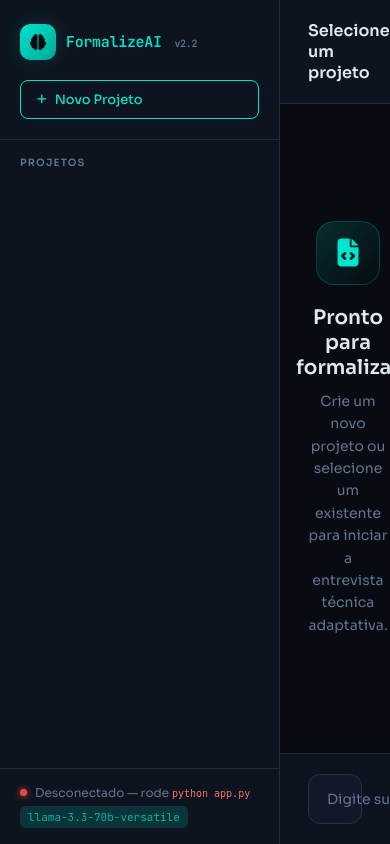
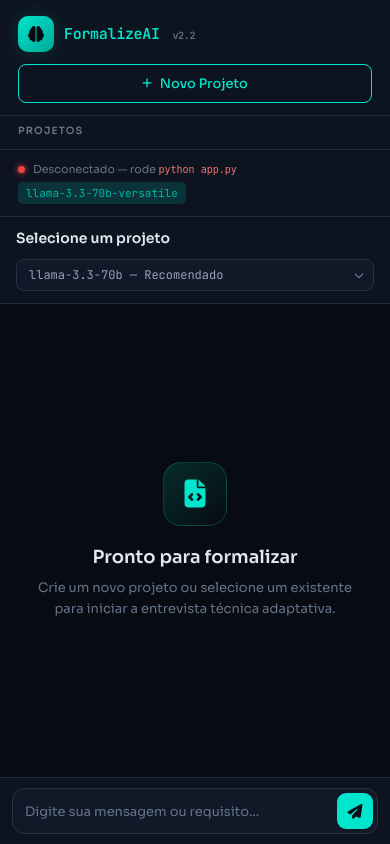
Before and after one commit to Foxactive1/formalizeAi, a Flask app: page / in a window 390 px wide. Run offline with Flask 3, Linux system fonts and the light colour scheme; data that the repository does not hold is empty; parts of the project's set-up code (start-up, migrations or seed data) failed here and were passed over; some libraries are stand-ins or nearby versions.

Commit message:
Atualizar o index.html

```diff
--- a/templates/index.html
+++ b/templates/index.html
@@ -2,8 +2,8 @@
 <html lang="pt-BR">
 <head>
   <meta charset="UTF-8">
-  <meta name="viewport" content="width=device-width, initial-scale=1.0">
-  <title>FormalizeAI v2.2</title>
+  <meta name="viewport" content="width=device-width, initial-scale=1.0, viewport-fit=cover">
+  <title>FormalizeAI v2.2 — Responsivo</title>
   <link rel="preconnect" href="https://fonts.googleapis.com">
   <link href="https://fonts.googleapis.com/css2?family=JetBrains+Mono:wght@400;600&family=Sora:wght@300;400;500;600&display=swap" rel="stylesheet">
   <link rel="stylesheet" href="https://cdnjs.cloudflare.com/ajax/libs/font-awesome/6.5.1/css/all.min.css">
@@ -106,6 +108,7 @@
       align-items: center;
       gap: 8px;
       transition: background .2s, box-shadow .2s;
+      justify-content: center;
     }
 
     .btn-new:hover {
@@ -171,6 +175,7 @@
       gap: 8px;
       font-size: 12px;
       color: var(--text-muted);
+      flex-wrap: wrap;
     }
 
     .status-dot {
@@ -193,6 +198,7 @@
       background: var(--teal-glow);
       border-radius: 5px;
       display: inline-block;
+      word-break: break-word;
     }
 
     /* ─── MAIN ─────────────────────────────────────────── */
@@ -202,16 +208,19 @@
       flex-direction: column;
       height: 100vh;
       overflow: hidden;
+      min-width: 0;
     }
 
     .main-header {
       display: flex;
       align-items: center;
       justify-content: space-between;
-      padding: 20px 28px;
+      padding: 16px 24px;
       border-bottom: 1px solid var(--border);
       background: var(--surface);
       flex-shrink: 0;
+      gap: 12px;
+      flex-wrap: wrap;
     }
 
     .project-title {
@@ -221,6 +230,7 @@
       display: flex;
       align-items: center;
       gap: 10px;
+      flex-wrap: wrap;
     }
 
     .project-title .badge {
@@ -247,6 +261,7 @@
       cursor: pointer;
       outline: none;
       transition: border-color .2s;
+      width: 100%;
     }
 
     .model-select:focus { border-color: var(--teal); }
@@ -268,7 +283,7 @@
     .chat-area {
       flex: 1;
       overflow-y: auto;
-      padding: 28px;
+      padding: 24px;
       display: flex;
       flex-direction: column;
       gap: 16px;
@@ -286,7 +301,7 @@
       align-items: center;
       justify-content: center;
       text-align: center;
-      padding: 60px 40px;
+      padding: 40px 20px;
       opacity: 0;
       animation: fadeIn .6s .2s forwards;
     }
@@ -437,13 +456,14 @@
       font-weight: 500;
       text-decoration: none;
       transition: background .2s, box-shadow .2s;
+      cursor: pointer;
     }
 
     .btn-download:hover { background: rgba(34,197,94,.1); box-shadow: 0 0 16px rgba(34,197,94,.15); }
 
     /* ─── INPUT BAR ─────────────────────────────────────── */
     .input-bar {
-      padding: 20px 28px;
+      padding: 16px 24px;
       border-top: 1px solid var(--border);
       background: var(--surface);
       flex-shrink: 0;
@@ -605,12 +627,239 @@
     .btn-regen .spin { animation: spinAnim .8s linear infinite; }
     @keyframes spinAnim { to { transform: rotate(360deg); } }
 
-    /* ─── ANIMATIONS ───────────────────────────────────── */
+    /* ─── ANIMAÇÕES ───────────────────────────────────── */
     @keyframes fadeIn   { to { opacity: 1; } }
     @keyframes msgIn    { from { opacity: 0; transform: translateY(8px); } to { opacity: 1; transform: none; } }
     @keyframes scaleIn  { from { opacity: 0; transform: scale(.95); } to { opacity: 1; transform: scale(1); } }
     @keyframes bounce   { 0%,80%,100% { transform: translateY(0); } 40% { transform: translateY(-6px); } }
-    @keyframes pulse    { 0%,100% { opacity: 1; } 50% { opacity: .5; } }
+
+    /* ========== RESPONSIVIDADE AVANÇADA ========== */
+    @media (max-width: 900px) {
+      .bubble { max-width: 80%; }
+      .main-header { padding: 12px 20px; }
+      .chat-area { padding: 20px; }
+      .input-bar { padding: 12px 20px; }
+      .sdd-panel { margin: 0 16px 12px 16px; }
+    }
+
+    @media (max-width: 768px) {
+      body {
+        flex-direction: column;
+        height: 100vh;
+        overflow: hidden;
+      }
+
+      .sidebar {
+        width: 100%;
+        min-width: 0;
+        height: auto;
+        max-height: 38%;
+        border-right: none;
+        border-bottom: 1px solid var(--border);
+        flex-shrink: 0;
+      }
+
+      .projects-list {
+        max-height: 140px;
+        overflow-y: auto;
+      }
+
+      .sidebar-header {
+        padding: 16px 18px 12px;
+      }
+
+      .logo {
+        margin-bottom: 12px;
+      }
+
+      .sidebar-section {
+        padding: 8px 18px 4px;
+      }
+
+      .sidebar-footer {
+        padding: 12px 18px;
+      }
+
+      .main {
+        height: auto;
+        flex: 1;
+        min-height: 0;
+      }
+
+      .main-header {
+        flex-direction: row;
+        flex-wrap: wrap;
+        padding: 12px 16px;
+      }
+
+      .project-title {
+        font-size: 14px;
+      }
+
+      .model-select-wrap {
+        min-width: 160px;
+      }
+
+      .btn-regen {
+        padding: 6px 12px;
+        font-size: 12px;
+        white-space: nowrap;
+      }
+
+      .bubble {
+        max-width: 85%;
+        font-size: 13px;
+        padding: 10px 14px;
+      }
+
+      .avatar {
+        width: 28px;
+        height: 28px;
+        font-size: 11px;
+      }
+
+      .chat-area {
+        padding: 16px;
+        gap: 12px;
+      }
+
+      .sdd-panel {
+        margin: 0 12px 12px 12px;
+      }
+
+      .sdd-header {
+        padding: 10px 14px;
+      }
+
+      .sdd-body {
+        padding: 12px;
+      }
+
+      .sdd-code {
+        font-size: 11px;
+        max-height: 180px;
+      }
+
+      .input-bar {
+        padding: 12px 16px;
+      }
+
+      .input-inner {
+        padding-left: 14px;
+        gap: 8px;
+      }
+
+      .chat-input {
+        font-size: 13px;
+        padding: 8px 0;
+      }
+
+      .btn-send {
+        width: 36px;
+        height: 36px;
+      }
+
+      .modal-box {
+        padding: 22px;
+        max-width: 90%;
+      }
+
+      .modal-box h4 {
+        font-size: 16px;
+      }
+
+      .project-item {
+        padding: 7px 10px;
+        font-size: 12px;
+      }
+    }
+
+    @media (max-width: 480px) {
+      .sidebar {
+        max-height: 34%;
+      }
+
+      .main-header {
+        flex-direction: column;
+        align-items: stretch;
+      }
+
+      .model-select-wrap {
+        width: 100%;
+        min-width: unset;
+      }
+
+      .model-select {
+        width: 100%;
+      }
+
+      .btn-regen {
+        justify-content: center;
+        width: 100%;
+        white-space: normal;
+      }
+
+      .project-title {
+        justify-content: space-between;
+        width: 100%;
+      }
+
+      .bubble {
+        max-width: 90%;
+        font-size: 12.5px;
+      }
+
+      .chat-area {
+        padding: 12px;
+      }
+
+      .sdd-panel {
+        margin: 0 8px 12px 8px;
+      }
+
+      .input-bar {
+        padding: 10px 12px;
+      }
+
+      .input-inner {
+        padding-left: 12px;
+      }
+
+      .empty-state h3 {
+        font-size: 18px;
+      }
+
+      .empty-state p {
+        font-size: 13px;
+      }
+
+      .status-row {
+        font-size: 11px;
+      }
+    }
+
+    /* Ajuste para telas muito pequenas em landscape */
+    @media (max-height: 500px) and (orientation: landscape) {
+      .sidebar {
+        max-height: 45%;
+      }
+      .projects-list {
+        max-height: 100px;
+      }
+      .chat-area {
+        max-height: 40vh;
+      }
+    }
+
+    /* touch improvements */
+    button, .project-item, .btn-download, .btn-regen, .btn-send, .btn-new {
+      cursor: pointer;
+      touch-action: manipulation;
+    }
+
+    .project-item:active {
+      background: var(--teal-glow);
+    }
   </style>
 </head>
 <body>
@@ -651,7 +900,7 @@
         <span id="project-title">Selecione um projeto</span>
         <span class="badge" id="project-badge" style="display:none;">ativo</span>
       </div>
-      <div style="display:flex;align-items:center;gap:10px;">
+      <div style="display:flex;align-items:center;gap:10px; flex-wrap:wrap;">
         <button id="btn-regen" class="btn-regen" onclick="regenerateSDD()" style="display:none;">
           <i class="fas fa-rotate-right"></i> Regenerar SDD
         </button>
@@ -769,9 +1015,18 @@
       data.projects.forEach(p => {
         const el = document.createElement("div");
         el.className = `project-item${p === currentProject ? ' active' : ''}`;
-        el.innerHTML = `<i class="fas fa-folder"></i> <span>${p}</span>`;
+        el.innerHTML = `<i class="fas fa-folder"></i> <span>${escapeHtml(p)}</span>`;
         el.onclick = () => loadProject(p);
         list.appendChild(el);
+      });
+    }
+
+    function escapeHtml(str) {
+      return str.replace(/[&<>]/g, function(m) {
+        if (m === '&') return '&amp;';
+        if (m === '<') return '&lt;';
+        if (m === '>') return '&gt;';
+        return m;
       });
     }
 
@@ -788,7 +1043,7 @@
       clearChat();
       document.getElementById("sdd-panel").style.display = "none";
       loadProjects();
-      addMessage("assistant", `Olá! Sou o FormalizeAI v2. Vamos começar a entrevista técnica adaptativa para o projeto <strong>${name}</strong>.<br><br>Qual é a visão geral do sistema?`);
+      addMessage("assistant", `Olá! Sou o FormalizeAI v2. Vamos começar a entrevista técnica adaptativa para o projeto <strong>${escapeHtml(name)}</strong>.<br><br>Qual é a visão geral do sistema?`);
     }
 
     async function loadProject(name) {
```
Also changed, not shown: other parts of templates/index.html (+22 -20 lines).
